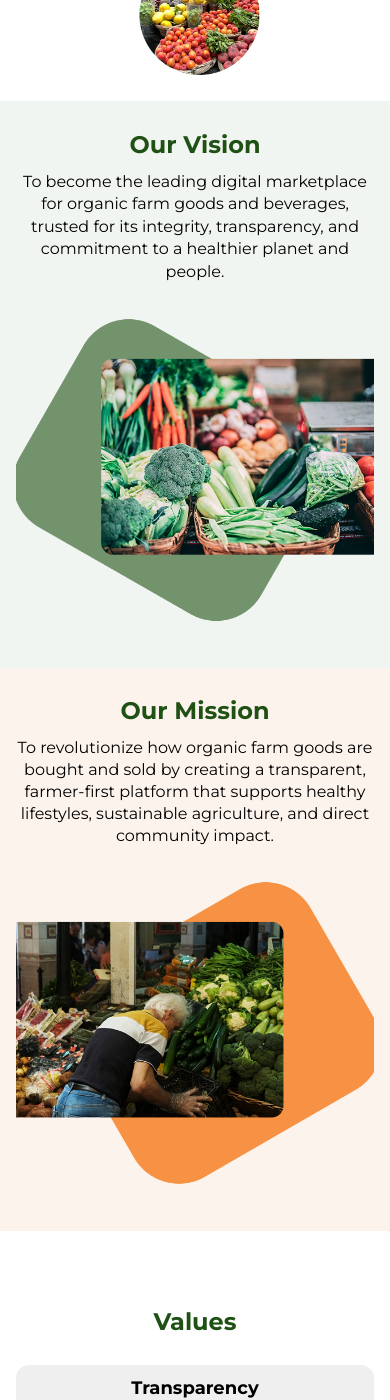
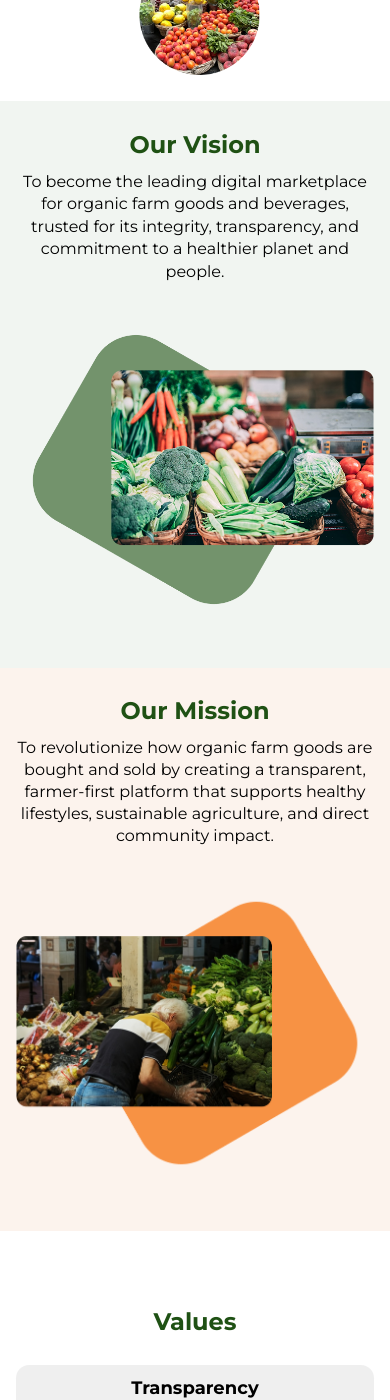
Before and after one commit to EkChills/hhub-website, a Next.js app: page / in a window 390 px wide. Shown: the part 654-2054 px from the top of the page. Built offline with nearby package versions, Linux system fonts and the light colour scheme.

Commit message:
feat: UI fixes

```diff
--- a/src/app/page.tsx
+++ b/src/app/page.tsx
@@ -18,7 +18,7 @@ export default function Home() {
               <p className='text-black text-base leading-5.5 md:leading-[1.433rem] tracking-[0px] text-center md:text-left md:max-w-[504.45px]'>Harvest Hub helps to connect consumers with verified local organic farmers through a
                 seamless online marketplace.</p>
             </div>
-            <div className='flex gap-[0.791rem] justify-center md:justify-start'>
+            <div className='flex gap-[0.791rem] justify-center md:!justify-start'>
               <Link href={"*"} className={cn(buttonVariants({ className: "gap-[9.76px] h-12 md:gap-[11px] bg-[#1C1B1B] items-center" }))}>
                 <svg width="25" height="29" viewBox="0 0 25 29" fill="none" xmlns="http://www.w3.org/2000/svg">
                   <path d="M20.4393 27.4107C18.918 28.8855 17.257 28.6526 15.6581 27.9541C13.966 27.24 12.4136 27.2089 10.6284 27.9541C8.393 28.9165 7.21321 28.6371 5.87818 27.4107C-1.69734 19.6024 -0.579639 7.71127 8.02044 7.27661C10.1161 7.38528 11.5753 8.42536 12.8017 8.5185C14.6335 8.14593 16.3877 7.0748 18.3436 7.21452C20.6877 7.4008 22.4574 8.33222 23.6217 10.0088C18.7783 12.9117 19.927 19.2919 24.3668 21.0771C23.482 23.4056 22.3332 25.7187 20.4238 27.4263L20.4393 27.4107ZM12.6465 7.18347C12.4136 3.72171 15.2234 0.865362 18.4523 0.585938C18.9025 4.59103 14.8198 7.57156 12.6465 7.18347Z" fill="white" />
@@ -62,7 +62,7 @@ export default function Home() {
             <Image src={"/vision.png"} fill alt='vision-hero' />
           </div>
              <div className='w-full relative md:hidden min-h-[340px] mt-4 md:mt-0'>
-            <Image alt='woman looking fruits' src={"/vision.png"} className='object-cover object-center' fill={true} />
+            <Image alt='woman looking fruits' src={"/vision.png"} className='object-contain object-center' fill={true} />
           </div>
         </MaxWidthWrapper>
       </section>
@@ -79,7 +79,7 @@ export default function Home() {
             <Image src={"/mission.png"} fill alt='mission-hero' />
           </div>
           <div className='w-full relative md:hidden min-h-[340px] mt-4 md:mt-0'>
-            <Image alt='woman looking fruits' src={"/mission.png"} className='object-cover object-center' fill={true} />
+            <Image alt='woman looking fruits' src={"/mission.png"} className='object-contain object-center' fill={true} />
           </div>
         </MaxWidthWrapper>
       </section>
--- a/src/components/navbar.tsx
+++ b/src/components/navbar.tsx
@@ -76,7 +76,7 @@ export default function Navbar() {
                             navLinks.map((l, idx) => (
                                 <div onClick={() => handleNavigate(l.link)} key={idx} className='flex gap-3 items-center cursor-pointer'>
                                     {l.icon}
-                                    <p className={cn("text-lg font-normal text-primary tracking-[0px]", pathname === l.link ? "font-bold" : "")}>{l.text}</p>
+                                    <p className={cn("text-lg font-normal text-primary capitalize tracking-[0px]", pathname === l.link ? "font-bold" : "")}>{l.text}</p>
                                 </div>
                             ))
                         }
```
